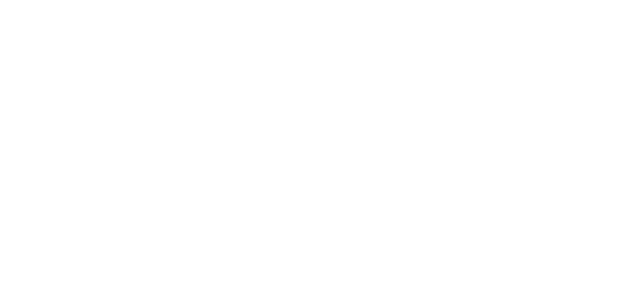
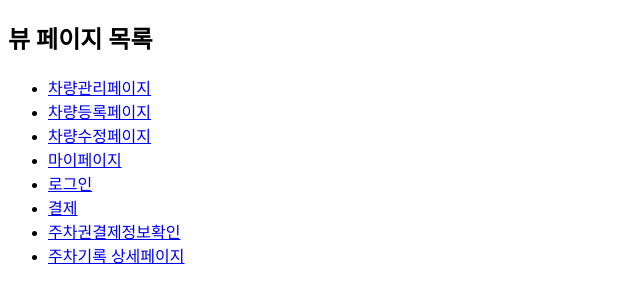
Before and after one commit to Dianuma/DashBoard, a plain HTML site: page index.html in a window 1280 px wide. Shown: the whole page, without its empty margins (0-640 px from the left). Drawn offline with Linux system fonts and the light colour scheme.

```diff
--- a/index.html
+++ b/index.html
@@ -6,6 +6,16 @@
     <title>Document</title>
 </head>
 <body>
-
+    <h2> 뷰 페이지 목록</h2>
+    <ul>
+      <li><a href = "./CarManagementPage.html">차량관리페이지</a></li>
+      <li><a href="./CarRegisterPage.html">차량등록페이지</a></li>
+      <li><a href="./CarUpdatePage.html">차량수정페이지</a></li>
+      <li><a href="./mypage.html">마이페이지</a></li>
+      <li><a href="login.html">로그인</a></li>
+      <li><a href="payment.html">결제</a></li>
+      <li><a href="checkticketpayment.html">주차권결제정보확인</a></li>
+      <li><a href="parkingdetailpage.html">주차기록 상세페이지</a></li>
+    </ul>
 </body>
 </html>
```
Also changed, not shown: CarUpdatePage.html (added, +7 -0 lines).
